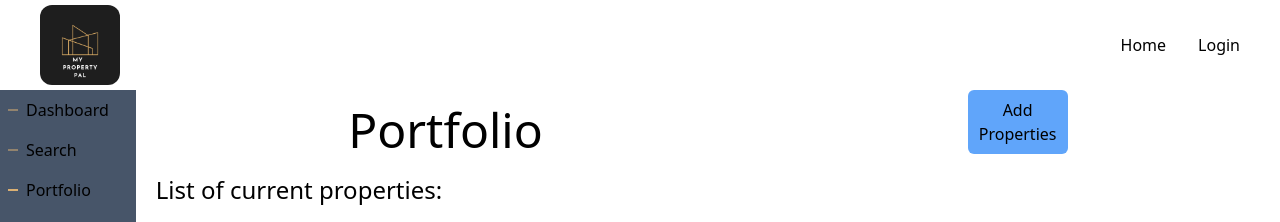
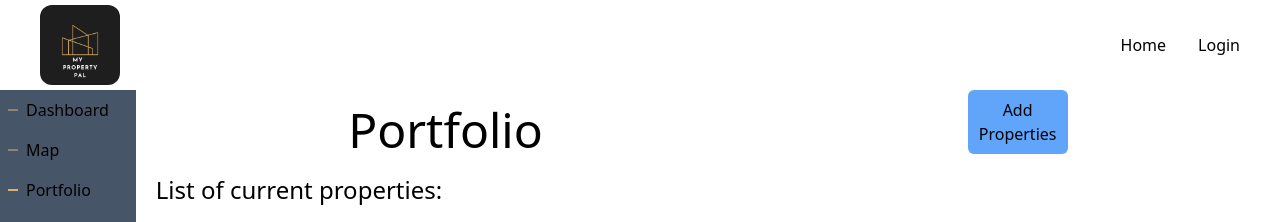
Before and after one commit to MyPropertyPal/my-property-pal-web, a Next.js app: page /Dashboard/Portfolio in a window 1280 px wide. Shown: the top 222 px of the page. Built offline with nearby package versions, Linux system fonts and the light colour scheme; no server answers.

Commit message:
fixed naming convention for the property map.  Switched everything from "Search" -> "Map"

```diff
--- a/app/Dashboard/Search/page.js
+++ b/app/Dashboard/Map/page.js
@@ -3,7 +3,7 @@ import React from "react";
 
 import Map from "@/components/Map";
 
-function Search() {
+function PropertyMap() {
   return (
     <div className="flex flex-col h-screen bg-gray-500  w-[100%] p-8 overflow-hidden">
       <>
@@ -15,4 +15,4 @@ function Search() {
   );
 }
 
-export default Search;
+export default PropertyMap;
--- a/app/Dashboard/SideNav.js
+++ b/app/Dashboard/SideNav.js
@@ -25,16 +25,16 @@ function SideNav() {
       <div className="flex">
         <span
           className={
-            pathname === "/Dashboard/Search"
+            pathname === "/Dashboard/Map"
               ? "bg-[#DBB073] hover:visible w-[10px] h-[2px] mr-2 my-auto"
               : "bg-[#dbb07383] hover:visible w-[10px] h-[2px] mr-2 my-auto"
           }
         ></span>
         <Link
           className="hover:bg-slate-500 transition-all hover:px-3 w-fit rounded-lg"
-          href="Dashboard/Search"
+          href="Dashboard/Map"
         >
-          Search
+          Map
         </Link>
       </div>
       <div className="flex">
```
